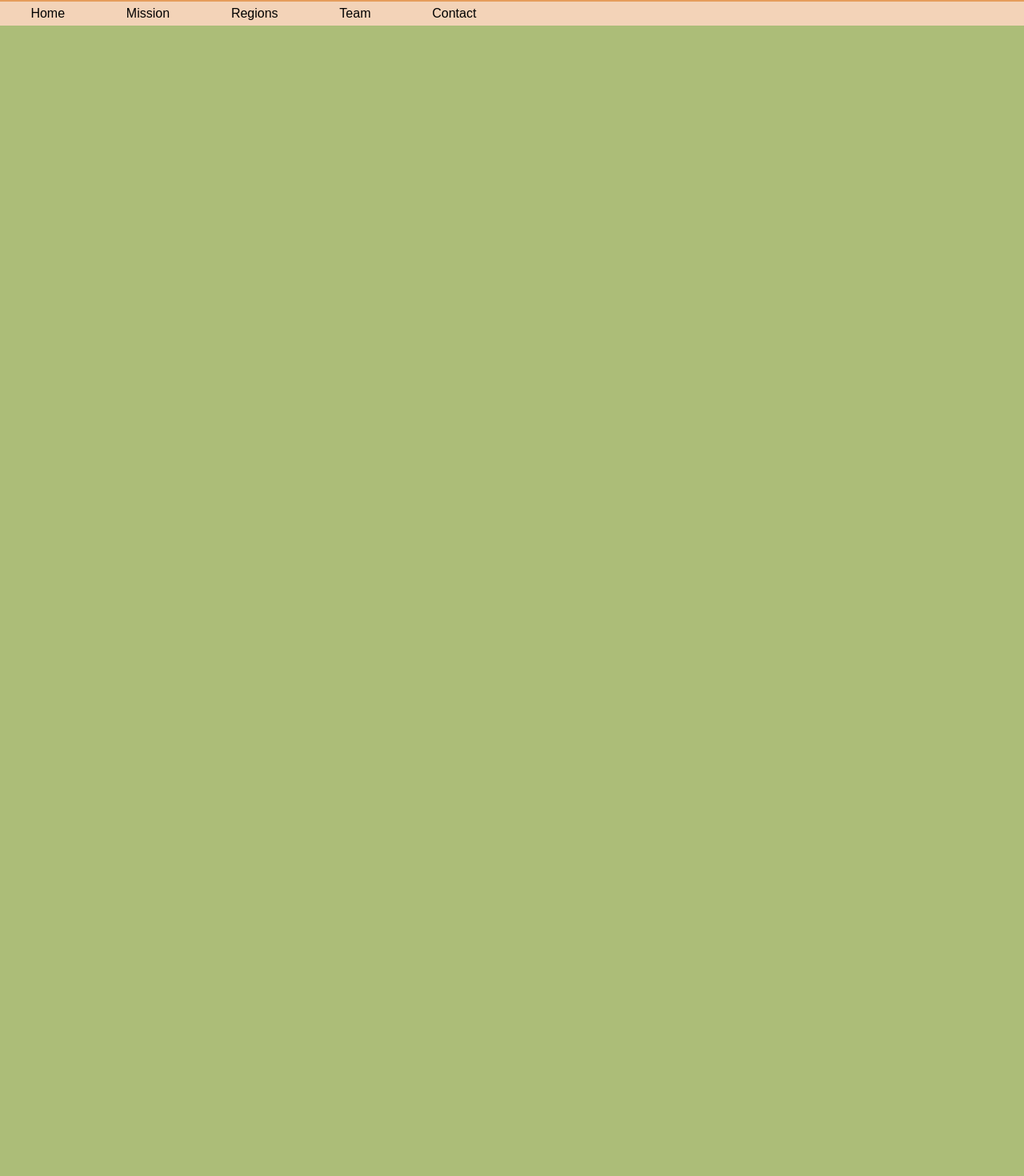
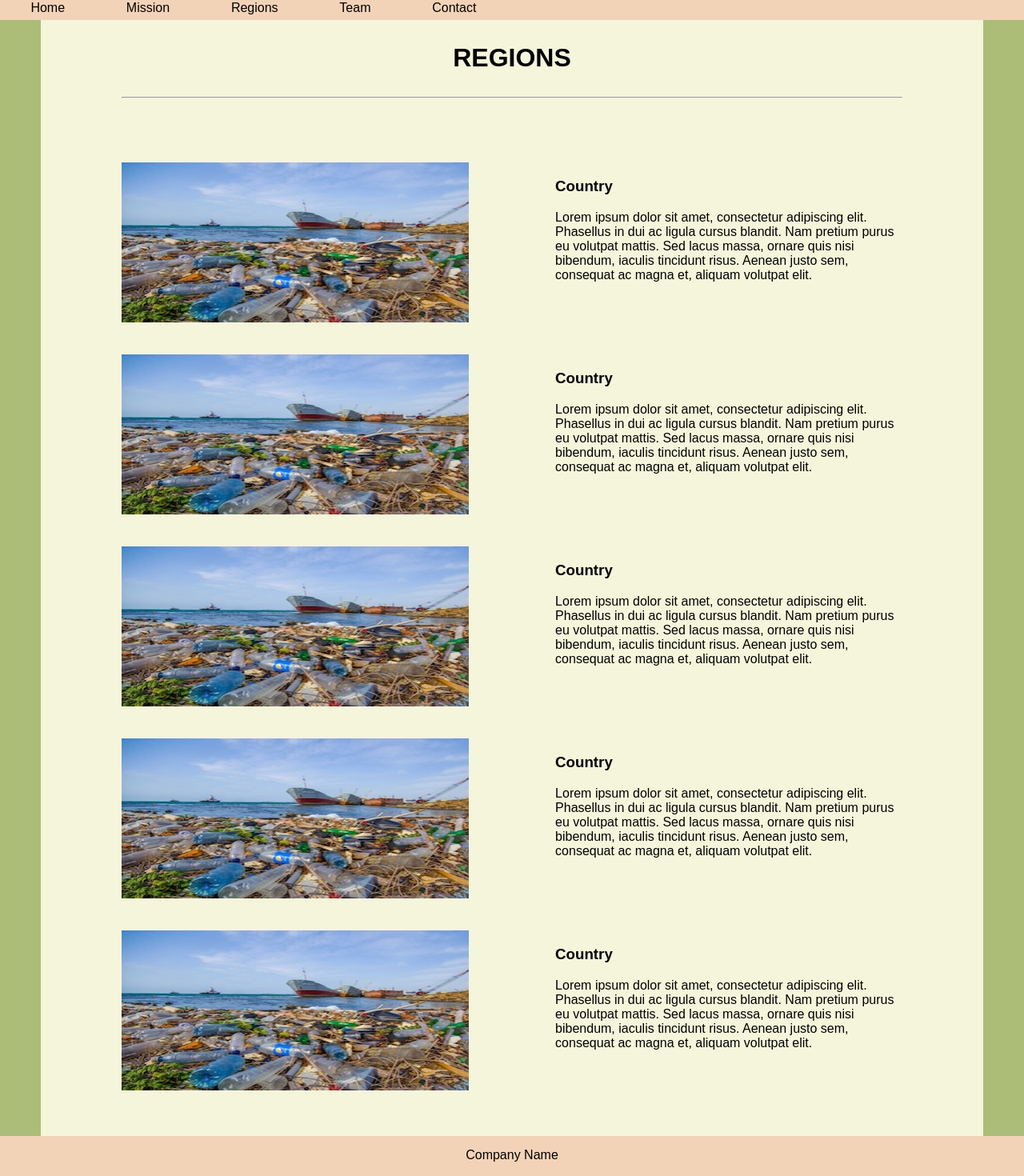
Before and after one commit to noahstrayve/MockProfessional, a React (Create React App) app: page /regions in a window 1280 px wide. Shown: the part 49-1519 px from the top of the page at 80% size. Before the commit the page ends 800 px from the top, so only its background shows below. Built offline with nearby package versions, Linux system fonts and the light colour scheme.

Commit message:
stuck header to top, created regions page

```diff
--- a/src/App.js
+++ b/src/App.js
@@ -4,6 +4,9 @@ import './App.css';
 import Headline from './components/header/header';
 import HomePage from './components/landing/landing';
 import TeamPage from './components/team/team';
+import RegionsPage from './components/regions/regions';
+import ContactPage from './components/contact/contact';
+import Footer from './components/footer/footer';
 import { BrowserRouter as Router, Route, Switch } from "react-router-dom";
 
 class App extends Component {
@@ -15,12 +18,15 @@ class App extends Component {
         		<Route exact path="/"
                    render={() => <div>
                                     <Headline />
-      								<HomePage />
+      								              <HomePage />
+                                    <Footer />
                                   </div>} />
 
       			<Route exact path="/contact"
                    render={() => <div>
                                     <Headline />
+                                    <ContactPage />
+                                    <Footer />
                                   </div>} />
 
       			<Route exact path="/mission"
@@ -31,11 +37,14 @@ class App extends Component {
       			<Route exact path="/regions"
                    render={() => <div>
                                     <Headline />
+                                    <RegionsPage />
+                                    <Footer />
                                   </div>} />
                 <Route exact path="/team"
                    render={() => <div>
                                     <Headline />
                                     <TeamPage />
+                                    <Footer />
                                   </div>} />
 
       </div>
--- a/src/components/contact/Contact.css
+++ b/src/components/contact/Contact.css
@@ -0,0 +1,27 @@
+.contactPage {
+	width: 92%;
+	margin-left: 4%;
+	margin-right: 4%;
+	height: 200px;
+	background: #F5F5DC;
+	margin-top: -21px;
+}
+
+.contactTitleText {
+	text-align: center;
+	margin-bottom: 30px;
+	padding-top: 30px;
+}
+
+.contactTitleBreak {
+	margin-left: 5%;
+	margin-right: 5%;
+	margin-bottom: 5px;
+}
+
+.contactTitleBox {
+	width: 92%;
+	margin-left: 4%;
+	margin-right: 4%;
+	text-align: center;
+}
--- a/src/components/contact/contact.js
+++ b/src/components/contact/contact.js
@@ -4,7 +4,15 @@ import { Link } from "react-router-dom";
 
 const ContactPage = props => {
 	return <div className="contactPage">
+				<div className="contactTitleBox">
+					<h1 className="contactTitleText">CONTACT</h1>
+					<hr className="contactTitleBreak"/>
+				</div>
+				<div>
+					<div>
 
+					</div>
+				</div>
 			</div>;
 }
 
--- a/src/components/footer/Footer.css
+++ b/src/components/footer/Footer.css
@@ -0,0 +1,11 @@
+.footerBar {
+	height: 50px;
+	width: 100%;
+	background: #F3D3B8;
+	text-align: center;
+	margin-top: -20px;
+}
+
+.footerText {
+	padding-top: 15px;
+}
--- a/src/components/footer/footer.js
+++ b/src/components/footer/footer.js
@@ -0,0 +1,13 @@
+import React from 'react';
+import './Footer.css';
+import { Link } from "react-router-dom";
+
+const Footer = props => {
+	return <div className="footerContainer">
+				<div className="footerBar">
+					<p className="footerText">Company Name</p>
+				</div>
+			</div>;
+}
+
+export default Footer;
--- a/src/components/footer/index.js
+++ b/src/components/footer/index.js
@@ -0,0 +1 @@
+export * from './footer';
--- a/src/components/header/Header.css
+++ b/src/components/header/Header.css
@@ -1,6 +1,11 @@
 .headerContainer {
 	background: #E59D5C;
 	margin-top: -22px;
+	width: 100%;
+	position: sticky;
+	top: 0;
+	margin-top: 0;
+	margin-bottom: 0px;
 }
 
 .routerBoxes:active {
@@ -36,7 +41,8 @@
 }
 
 .companyHolder {
-	padding-top: 8px;
+	margin-top: -22px;
+	padding-top: 0px;
 	padding-left: 15px;
 }
 
--- a/src/components/landing/Landing.css
+++ b/src/components/landing/Landing.css
@@ -20,7 +20,7 @@
 	width: 30%;
 	float: right;
 	margin-right: 60px;
-	margin-top: 200px;
+	margin-top: 270px;
 }
 
 .welcomeMessageHeadline {
@@ -35,33 +35,51 @@
 	width: 92%;
 	text-align: center;
 	margin-top: 50px;
+	margin-left: 4%;
+}
+
+.missionTitle {
+	width: 92%;
+	text-align: center;
+	margin-top: 50px;
+	margin-left: 4%;
 }
 
 .statsContainer {
-	height: 100px;
+	height: 553px;
 }
 
-.statTitleBreak{
-	width: 92%;
+.titleBreak{
+	margin-left: 5%;
+	margin-right: 5%;
 }
 
 .statSideOne {
-	width: 45%;
+	width: 40%;
 	float: left;
 	height: 150px;
-	padding-left: 5%;
+	padding-left: 10%;
 	background: #F5F5DC;
 }
 
 .statSideTwo {
-	width: 45%;
+	width: 40%;
 	float: left;
 	height: 150px;
 	padding-left: 5%;
+	padding-right: 5%;
 	background: #F5F5DC;
 
 }
 
 .statLayer {
 	background: #F5F5DC;
+	padding-top: 30px;
 }
+
+.missionText {
+	margin-left: 10%;
+	margin-right: 10%;
+	padding-top: 40px;
+	padding-bottom: 20px;
+}
--- a/src/components/regions/Regions.css
+++ b/src/components/regions/Regions.css
@@ -0,0 +1,53 @@
+.regionsPage {
+	width: 92%;
+	margin-left: 4%;
+	margin-right: 4%;
+	height: 1400px;
+	background: #F5F5DC;
+	margin-top: -21px;
+}
+
+.regionsTitleText {
+	text-align: center;
+	margin-bottom: 30px;
+	padding-top: 30px;
+}
+
+.regionsTitleBox {
+	width: 92%;
+	margin-left: 4%;
+	margin-right: 4%;
+	text-align: center;
+}
+
+.regionsTitleBreak {
+	margin-left: 5%;
+	margin-right: 5%;
+	margin-bottom: 5px;
+}
+
+.regionsText {
+	width: 40%;
+	float: left;
+	margin-left: 5%;
+	margin-right: 5%;
+	height: 200px;
+	margin-top: 40px;
+}
+
+.regionsImageBox {
+	width: 40%;
+	float: left;
+	height: 200px;
+	margin-left: 5%;
+	margin-right: 5%;
+	background-image: url('../../images/NonProfitPollution.jpg');
+	margin-top: 40px;
+}
+
+.regionsContent {
+	margin-top: 40px;
+	width: 92%;
+	margin-left: 4%;
+	margin-right: 4%;
+}
--- a/src/components/regions/regions.js
+++ b/src/components/regions/regions.js
@@ -4,7 +4,105 @@ import { Link } from "react-router-dom";
 
 const RegionsPage = props => {
 	return <div className="regionsPage">
-
+				<div className="regionsTitleBox">
+					<h1 className="regionsTitleText">REGIONS</h1>
+					<hr className="regionsTitleBreak"/>
+				</div>
+				<div className="regionsContent">
+					<div className="regionsImageBox">
+						<div className="regionsImage">
+						</div>
+					</div>
+					<div className="regionsText">
+						<div className="regionsName">
+							<h3>Country</h3>
+						</div>
+						<div className="regionsInfo">
+							<p>Lorem ipsum dolor sit amet, consectetur adipiscing elit.
+							 Phasellus in dui ac ligula cursus blandit. Nam pretium
+							  purus eu volutpat mattis. Sed lacus massa, ornare quis
+							   nisi bibendum, iaculis tincidunt risus. Aenean justo
+							   sem, consequat ac magna et, aliquam volutpat elit.
+							</p>
+						</div>
+					</div>
+				</div>
+				<div className="regionsContent">
+					<div className="regionsImageBox">
+						<div className="regionsImage">
+						</div>
+					</div>
+					<div className="regionsText">
+						<div className="regionsName">
+							<h3>Country</h3>
+						</div>
+						<div className="regionsInfo">
+							<p>Lorem ipsum dolor sit amet, consectetur adipiscing elit.
+							 Phasellus in dui ac ligula cursus blandit. Nam pretium
+							  purus eu volutpat mattis. Sed lacus massa, ornare quis
+							   nisi bibendum, iaculis tincidunt risus. Aenean justo
+							   sem, consequat ac magna et, aliquam volutpat elit.
+							</p>
+						</div>
+					</div>
+				</div>
+				<div className="regionsContent">
+					<div className="regionsImageBox">
+						<div className="regionsImage">
+						</div>
+					</div>
+					<div className="regionsText">
+						<div className="regionsName">
+							<h3>Country</h3>
+						</div>
+						<div className="regionsInfo">
+							<p>Lorem ipsum dolor sit amet, consectetur adipiscing elit.
+							 Phasellus in dui ac ligula cursus blandit. Nam pretium
+							  purus eu volutpat mattis. Sed lacus massa, ornare quis
+							   nisi bibendum, iaculis tincidunt risus. Aenean justo
+							   sem, consequat ac magna et, aliquam volutpat elit.
+							</p>
+						</div>
+					</div>
+				</div>
+				<div className="regionsContent">
+					<div className="regionsImageBox">
+						<div className="regionsImage">
+						</div>
+					</div>
+					<div className="regionsText">
+						<div className="regionsName">
+							<h3>Country</h3>
+						</div>
+						<div className="regionsInfo">
+							<p>Lorem ipsum dolor sit amet, consectetur adipiscing elit.
+							 Phasellus in dui ac ligula cursus blandit. Nam pretium
+							  purus eu volutpat mattis. Sed lacus massa, ornare quis
+							   nisi bibendum, iaculis tincidunt risus. Aenean justo
+							   sem, consequat ac magna et, aliquam volutpat elit.
+							</p>
+						</div>
+					</div>
+				</div>
+				<div className="regionsContent">
+					<div className="regionsImageBox">
+						<div className="regionsImage">
+						</div>
+					</div>
+					<div className="regionsText">
+						<div className="regionsName">
+							<h3>Country</h3>
+						</div>
+						<div className="regionsInfo">
+							<p>Lorem ipsum dolor sit amet, consectetur adipiscing elit.
+							 Phasellus in dui ac ligula cursus blandit. Nam pretium
+							  purus eu volutpat mattis. Sed lacus massa, ornare quis
+							   nisi bibendum, iaculis tincidunt risus. Aenean justo
+							   sem, consequat ac magna et, aliquam volutpat elit.
+							</p>
+						</div>
+					</div>
+				</div>
 			</div>;
 }
 
--- a/src/components/team/team.js
+++ b/src/components/team/team.js
@@ -6,7 +6,7 @@ const TeamPage = props => {
 	return <div className="teamPage">
 			<div className="teamPageContent">
 				<div className="teamTitleBox">
-					<h1 className="teamTitleText">Team</h1>
+					<h1 className="teamTitleText">TEAM</h1>
 					<hr className="teamTitleBreak"/>
 				</div>
 				<div className="teamMemberLayer">
```
Also changed, not shown: src/components/landing/landing.js (+40 -3 lines), src/images/NonProfitPollution.jpg.
